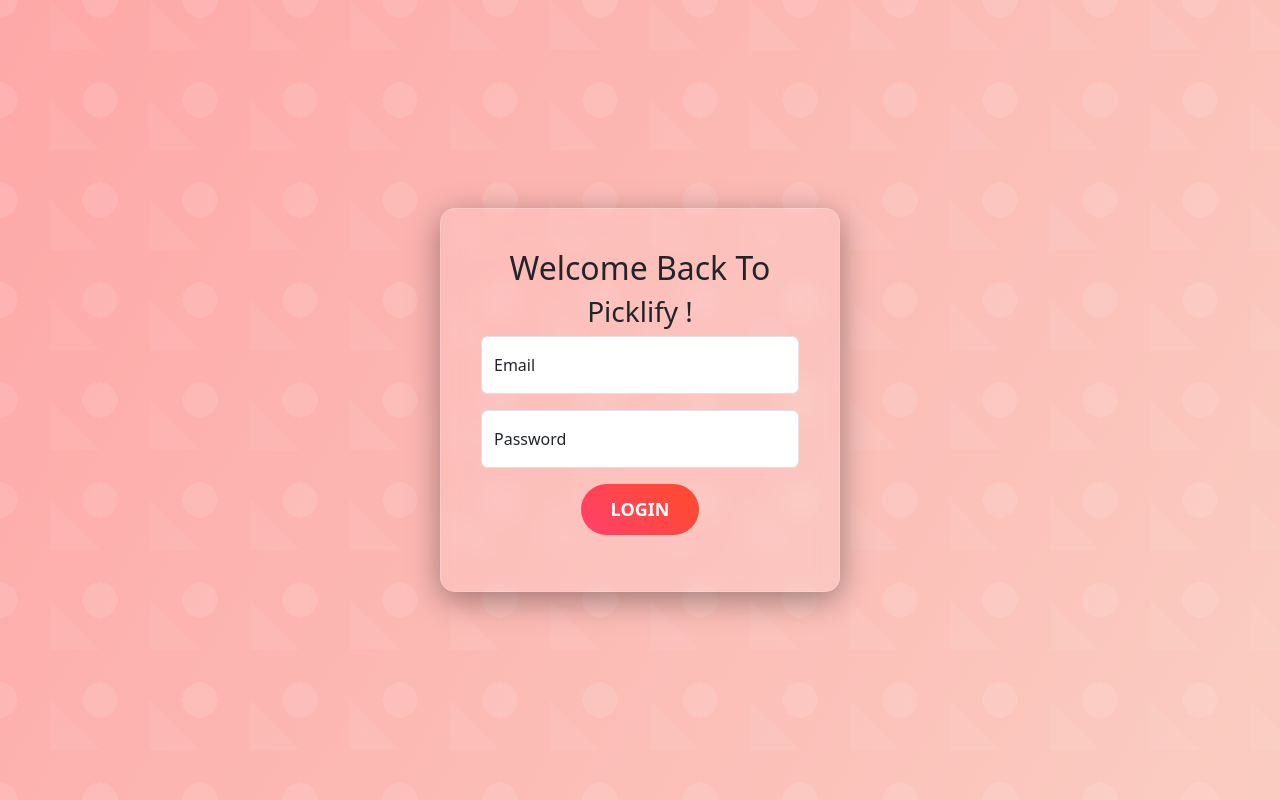
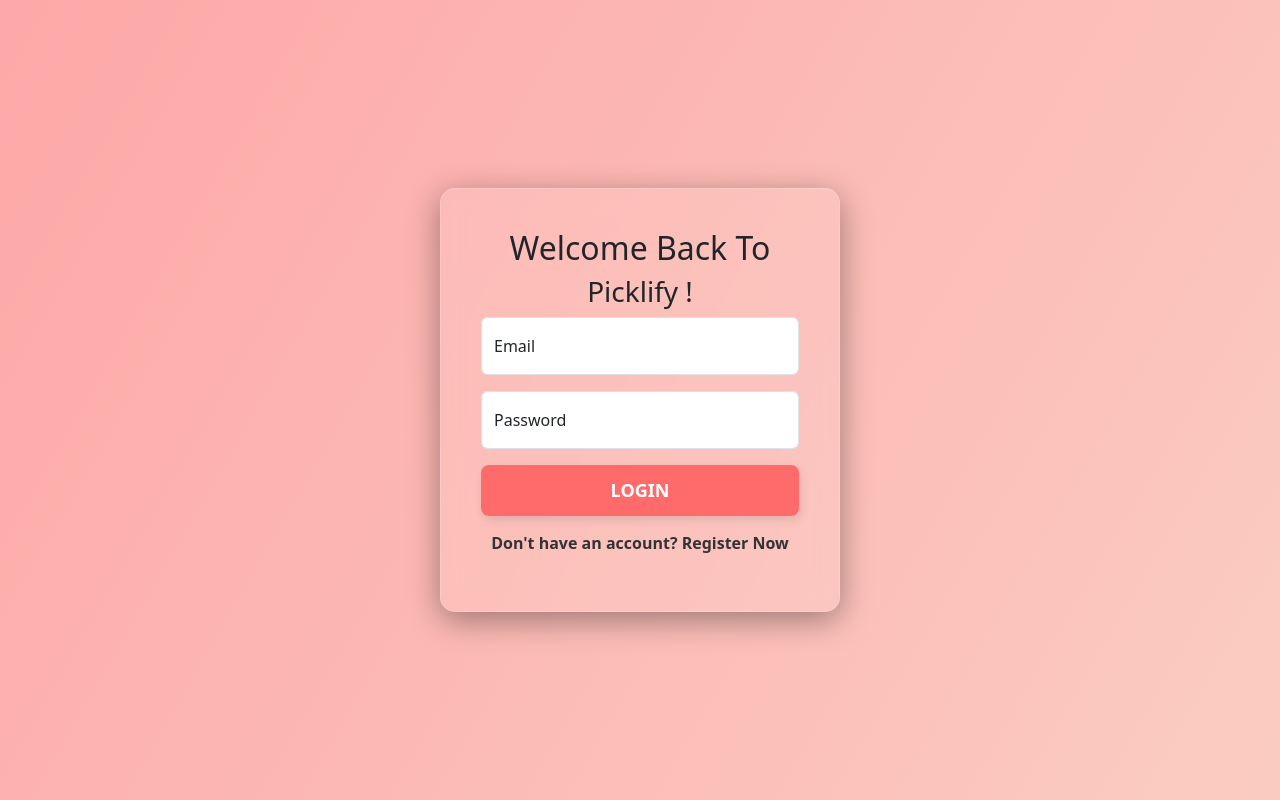
Before and after one commit to rahull0328/Picklify, a Django app: page /accounts/login/ in a window 1280 px wide. Run offline with Django 5.2, Linux system fonts and the light colour scheme.

Commit message:
completed registration module

```diff
--- a/accounts/urls.py
+++ b/accounts/urls.py
@@ -1,6 +1,7 @@
 from django.urls import path
-from accounts.views import login_page
+from accounts.views import login_page, register_page
 
 urlpatterns = [
+    path("register/", register_page, name="register"),
     path('login/', login_page, name="login")
 ]
--- a/accounts/views.py
+++ b/accounts/views.py
@@ -1,6 +1,33 @@
 from django.shortcuts import render
+from django.contrib import messages
+from django.contrib.auth.models import User
+from django.http import HttpResponseRedirect
 
 # Create your views here.
 
 def login_page(request):
     return render(request, 'accounts/login.html')
+
+def register_page(request):
+    if request.method == 'POST':
+
+        #gathering form data after input
+        first_name = request.POST.get('firstname')
+        last_name = request.POST.get('lastname')
+        email = request.POST.get('email')
+        password = request.POST.get('password')
+
+        #validating form data to check if user exists or not
+        user_obj = User.objects.filter(username = email)
+        if user_obj.exists():
+            messages.warning(request, 'Email already exists!')
+            return HttpResponseRedirect(request.path_info)
+
+        #creating a new user if not an existing user
+        user_obj = User.objects.create(first_name = first_name, last_name = last_name, email = email, username = email, password = password)
+        user_obj.set_password(password)  #hashing password before saving it
+        user_obj.save()
+        messages.success(request, "Mail Sent to Registered Email Address!")
+        return HttpResponseRedirect(request.path_info)
+
+    return render(request, 'accounts/register.html')
--- a/templates/accounts/login.html
+++ b/templates/accounts/login.html
@@ -33,25 +33,6 @@
         }
       }
 
-      /* Geometric Pattern Overlay */
-      .register-page::before {
-        content: "";
-        position: absolute;
-        width: 100%;
-        height: 100%;
-        background: radial-gradient(
-              circle at 50% 50%,
-              rgba(255, 255, 255, 0.1) 25%,
-              transparent 25%
-            )
-            50px 50px,
-          linear-gradient(45deg, rgba(255, 255, 255, 0.05) 25%, transparent 25%)
-            50px 50px;
-        background-size: 100px 100px;
-        z-index: 1;
-        pointer-events: none;
-      }
-
       /* Form Container Styling */
       .form-container {
         position: relative;
@@ -66,25 +47,46 @@
         text-align: center;
       }
 
-      /* Button Styling */
+      /* Button Styling - Simple & Elegant */
       .custom-button {
-        background: linear-gradient(45deg, #ff416c, #ff4b2b);
-        color: #fff;
+        background-color: #ff6b6b; /* Soft red */
+        color: white;
         padding: 12px 30px;
         font-size: 18px;
         font-weight: bold;
         text-transform: uppercase;
         border: none;
-        border-radius: 50px;
+        border-radius: 8px;
         cursor: pointer;
-        position: relative;
-        overflow: hidden;
-        transition: all 0.4s ease;
+        transition: all 0.3s ease-in-out;
+        box-shadow: 2px 4px 10px rgba(0, 0, 0, 0.1); /* Soft shadow */
+        display: block; /* Makes button take full width */
+        width: 100%; /* Ensures full width for alignment */
+        text-align: center;
+        margin-bottom: 15px; /* Space below the button */
       }
 
+      /* Remove hover effects */
       .custom-button:hover {
-        background: linear-gradient(45deg, #ff4b2b, #ff416c);
-        box-shadow: 0 0 20px #ff416c, 0 0 40px #ff4b2b;
+        background-color: #ff6b6b; /* Same color, no effect */
+        box-shadow: 2px 4px 10px rgba(0, 0, 0, 0.1); /* No glow effect */
+      }
+
+      /* Register Link Styling */
+      .register-link {
+        display: block;
+        margin-top: 10px;
+        font-size: 16px;
+        color: #333;
+        text-decoration: none;
+        font-weight: bold;
+        text-align: center; /* Centers the text */
+        transition: color 0.3s ease;
+      }
+
+      .register-link:hover {
+        color: #666;
+        text-decoration: underline;
       }
     </style>
   </head>
@@ -121,6 +123,8 @@
           </div>
 
           <button type="submit" class="custom-button">Login</button>
+          <!-- Register link below the button -->
+          <a href="../register" class="register-link">Don't have an account? Register Now</a>
         </form>
       </div>
     </div>
--- a/templates/base/alert.html
+++ b/templates/base/alert.html
@@ -1,17 +1,7 @@
-<html>
-    <head>
-
-    </head>
-    <body>
 {% if messages %}
   {% for message in messages %}
-        <div class="alert alert-{% if message.tags %}{{ message.tags }}"{% endif %} role="alert">
+    <div class="alert alert-{% if message.tags %}{{ message.tags }}{% endif %}" role="alert">
       {{ message }}
     </div>
   {% endfor %}
-        <ul class="messages">
-            <li>{{ message }}</li>
-        </ul>
 {% endif %}
-    </body>
-</html>
```
Also changed, not shown: templates/accounts/register.html (+40 -20 lines), db.sqlite3. Lines whose indentation alone changed are shown as unchanged.
